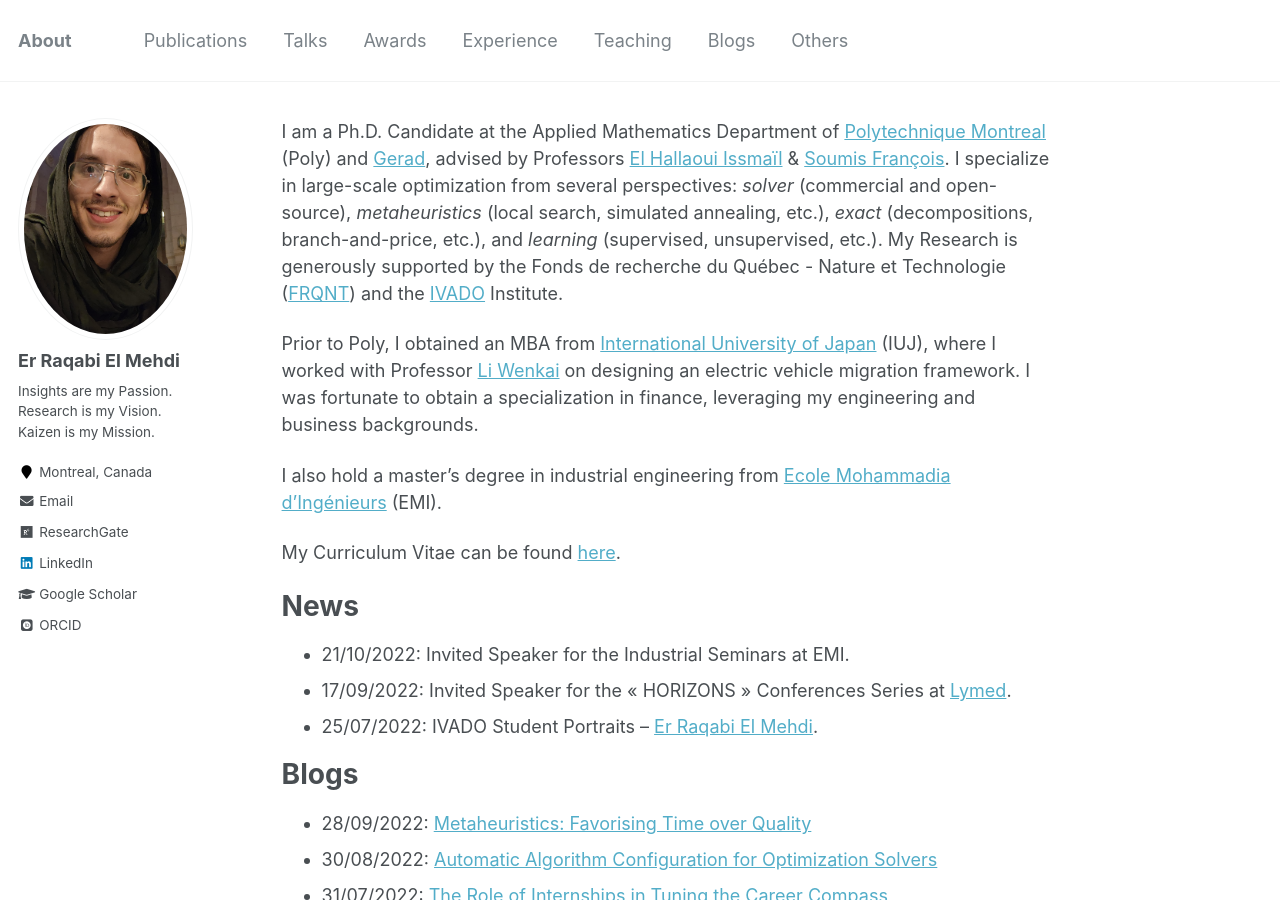
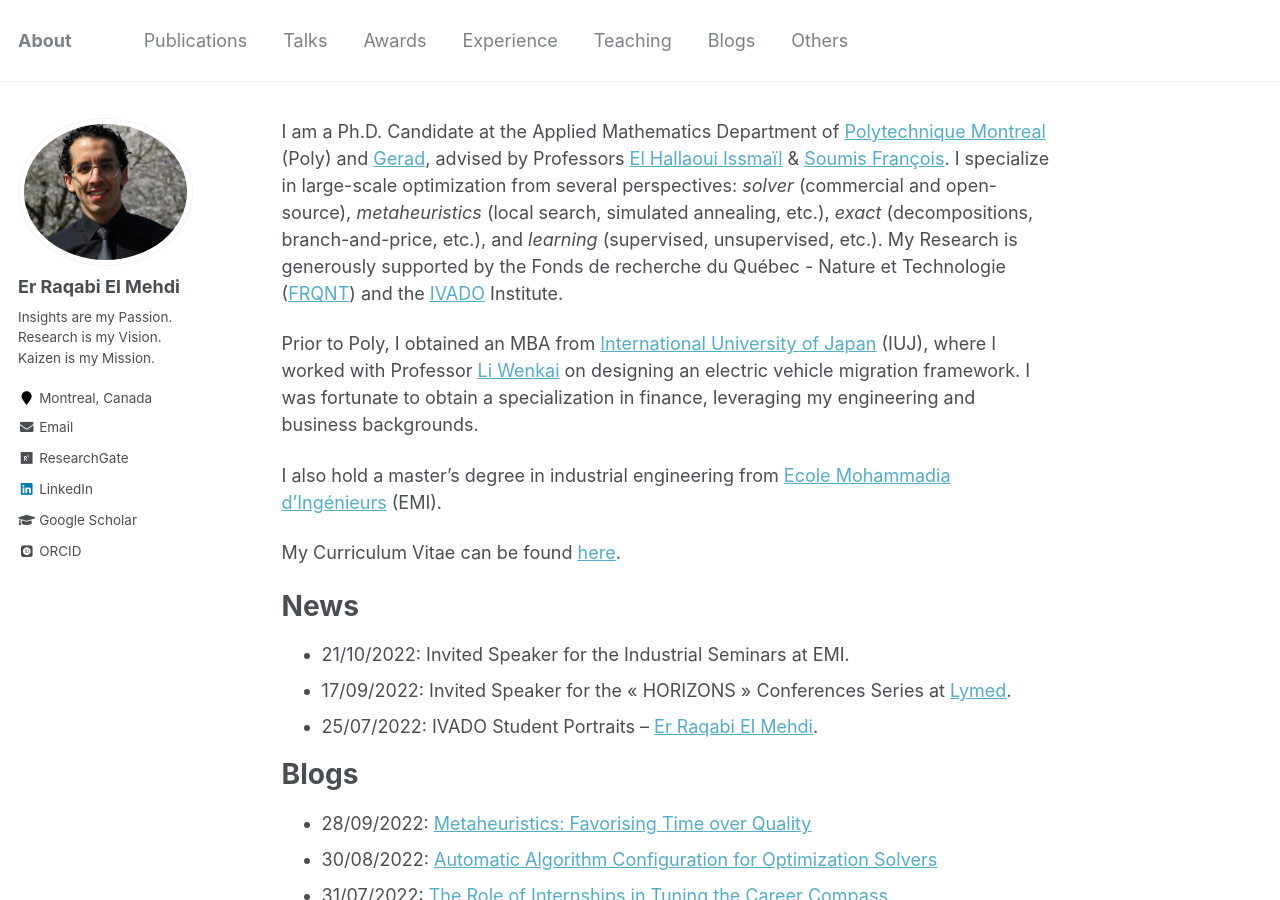
Before and after one commit to RqbMedi/rqbmedi.github.io, a Jekyll site: the page built from _pages/about.md, in a window 1280 px wide and 900 px high. Built offline with Jekyll 4.4.1, drawn with Linux system fonts in a browser that asks for light colours; some web fonts are replaced.

Commit message:
Update _config.yml

```diff
--- a/_config.yml
+++ b/_config.yml
@@ -81,7 +81,7 @@ analytics:
 # Site Author
 author:
   name             : "Er Raqabi El Mehdi"
-  avatar           : "Mehdi2.jpg"
+  avatar           : "Mehdi.png"
   bio              : "Insights are my Passion. Research is my Vision. Kaizen is my Mission."
   location         : "Montreal, Canada"
   employer         :
```
